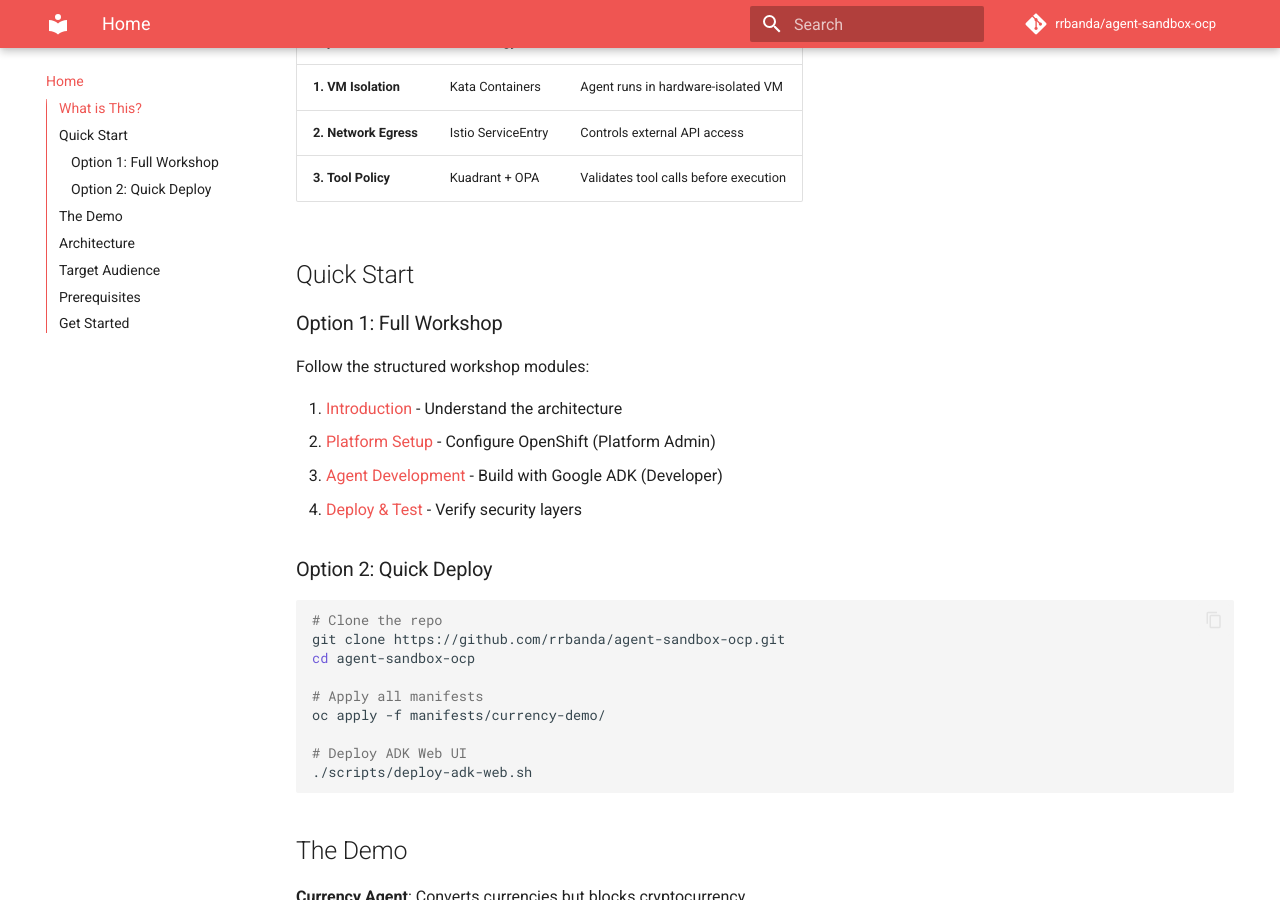
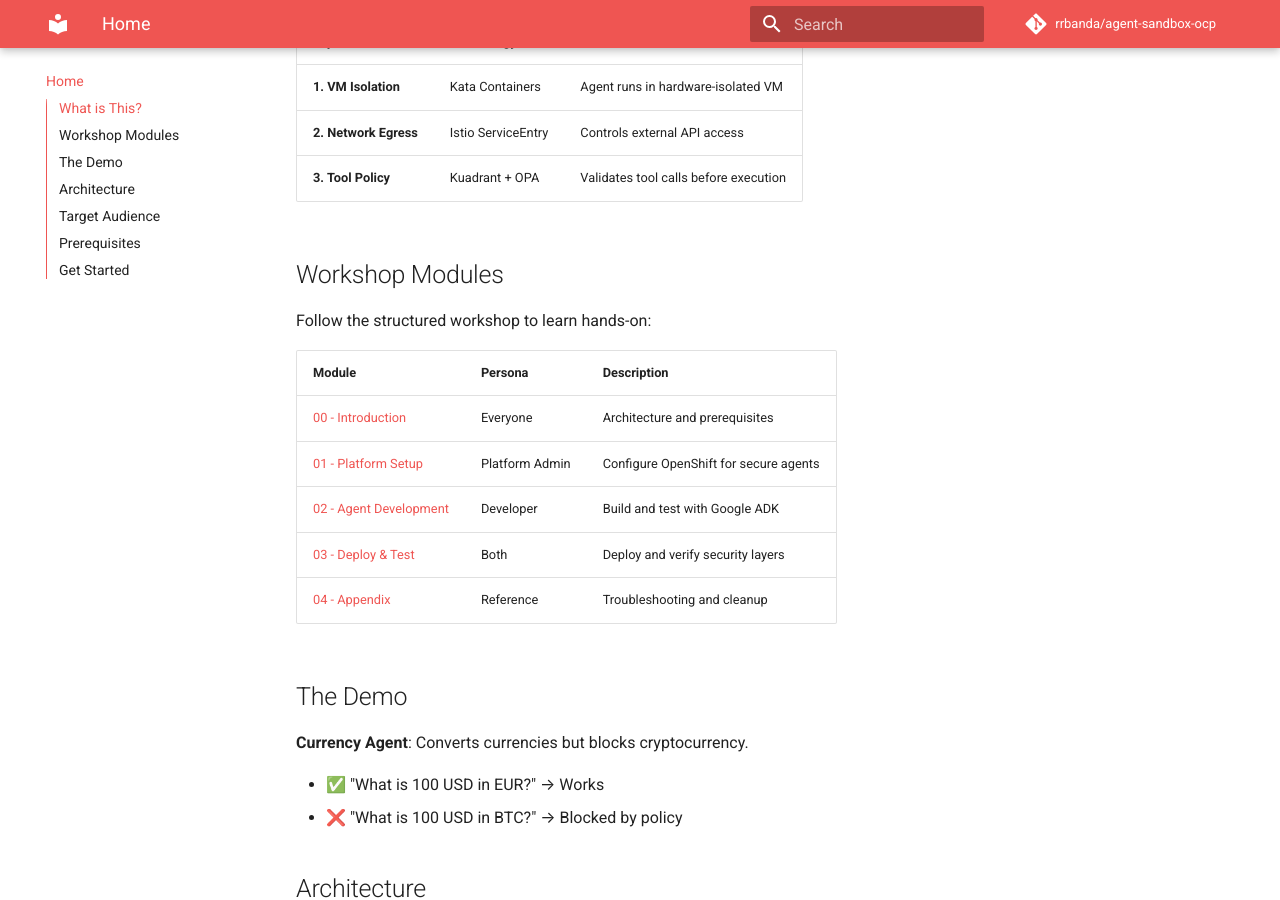
Before and after one commit to rrbanda/agent-sandbox-ocp, an MkDocs documentation site: the page built from docs/index.md, in a window 1280 px wide and 900 px high, scrolled down 367 px. Built offline with MkDocs 1.6.1 and Material for MkDocs 9.7.7, drawn with Linux system fonts in a browser that asks for light colours; comment, search, counter and statistics services are not loaded.

Commit message:
Simplify home page: remove quick deploy option

````diff
--- a/docs/index.md
+++ b/docs/index.md
@@ -12,30 +12,17 @@
 | **2. Network Egress** | Istio ServiceEntry | Controls external API access |
 | **3. Tool Policy** | Kuadrant + OPA | Validates tool calls before execution |
 
-## Quick Start
+## Workshop Modules
 
-### Option 1: Full Workshop
+Follow the structured workshop to learn hands-on:
 
-Follow the structured workshop modules:
-
-1. [Introduction](workshop/00-introduction/index.md) - Understand the architecture
-2. [Platform Setup](workshop/01-platform-admin/index.md) - Configure OpenShift (Platform Admin)
-3. [Agent Development](workshop/02-agent-developer/index.md) - Build with Google ADK (Developer)
-4. [Deploy & Test](workshop/03-deploy-and-test/index.md) - Verify security layers
-
-### Option 2: Quick Deploy
-
-```bash
-# Clone the repo
-git clone https://github.com/rrbanda/agent-sandbox-ocp.git
-cd agent-sandbox-ocp
-
-# Apply all manifests
-oc apply -f manifests/currency-demo/
-
-# Deploy ADK Web UI
-./scripts/deploy-adk-web.sh
-```
+| Module | Persona | Description |
+|--------|---------|-------------|
+| [00 - Introduction](workshop/00-introduction/index.md) | Everyone | Architecture and prerequisites |
+| [01 - Platform Setup](workshop/01-platform-admin/index.md) | Platform Admin | Configure OpenShift for secure agents |
+| [02 - Agent Development](workshop/02-agent-developer/index.md) | Developer | Build and test with Google ADK |
+| [03 - Deploy & Test](workshop/03-deploy-and-test/index.md) | Both | Deploy and verify security layers |
+| [04 - Appendix](workshop/04-appendix/index.md) | Reference | Troubleshooting and cleanup |
 
 ## The Demo
 
````
